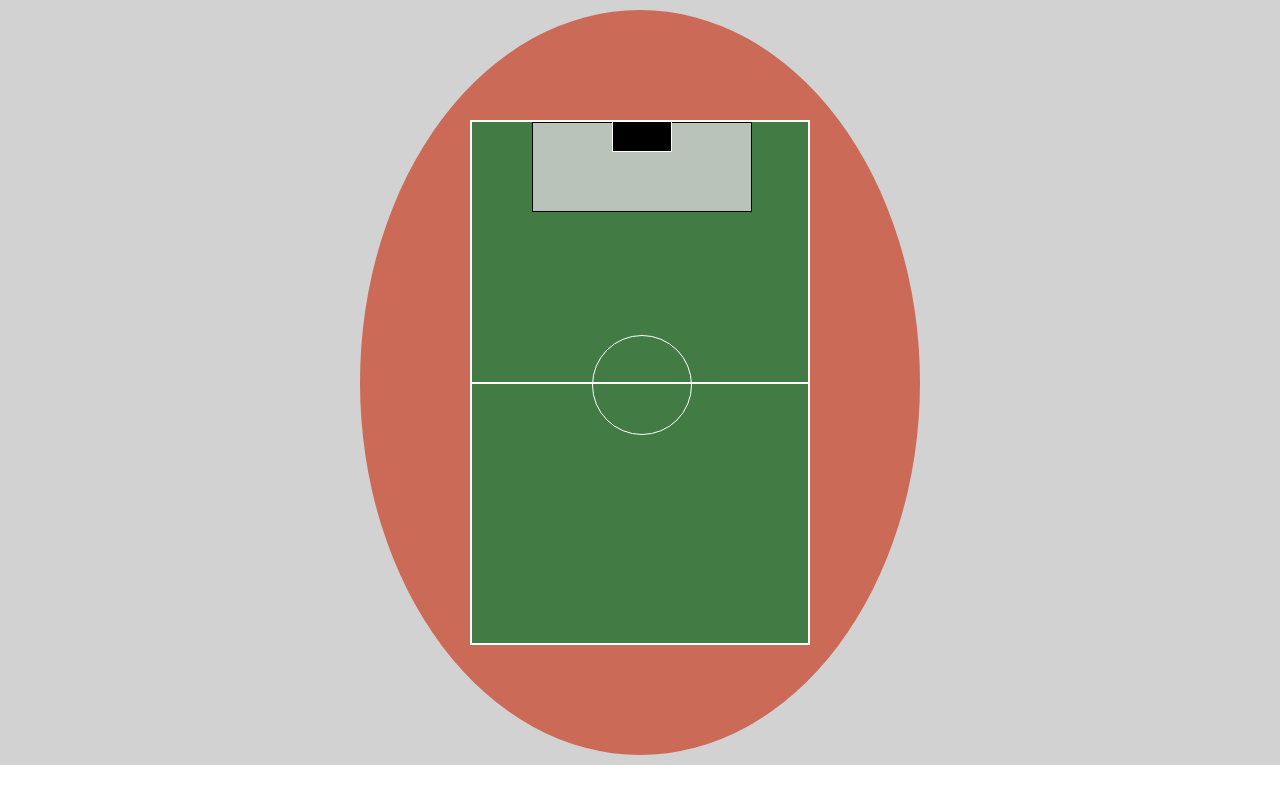
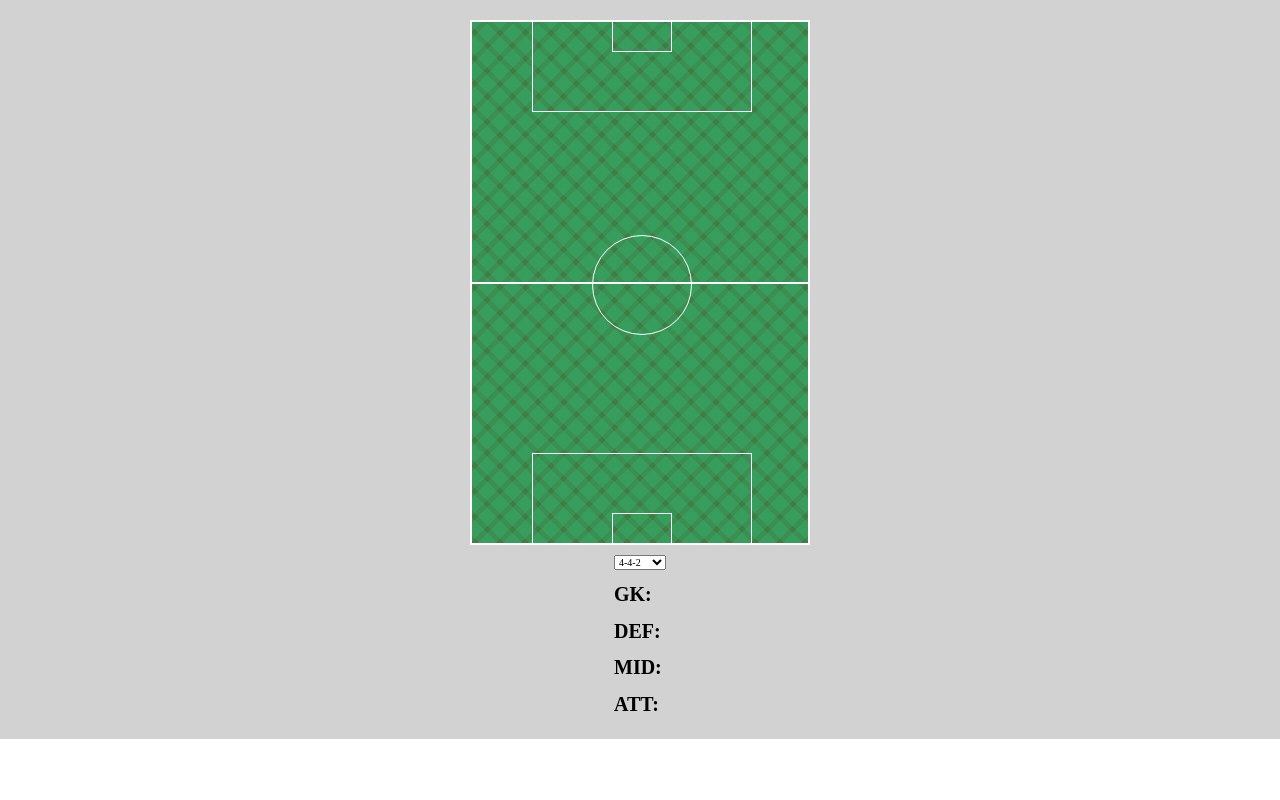
Before and after one commit to corderophilosophy/footy-lineup-thingamajig, a plain HTML site: page index.html in a window 1280 px wide. Drawn offline with nearby package versions, Linux system fonts and the light colour scheme.

Commit message:
Add groundscrew ;), begin lineup integration

```diff
--- a/index.html
+++ b/index.html
@@ -10,7 +10,7 @@
 
 <body>
   <div class="mainContainer">
-    <div class="pitchContainer">
+    <!-- <div class="pitchContainer flex--center"> -->
     <div class="pitch">
       <div class="half topHalf">
       </div>
@@ -19,13 +19,37 @@
       <div class="topSixYardBox">
       </div>
       <div class="centerCircle"></div>
-        <div class="half bottomHalf">
+      <div class="bottomSixYardBox">
       </div>
       <div class="bottomPenaltyArea">
       </div>
-        <div class="bottomSixYardBox">
+      <div class="half bottomHalf">
       </div>
     </div>
+    <!-- </div> -->
+    <div class="lineupContainer">
+      <div class="formationSelection">
+        <select class="" name="formationSelect">
+          <option value="442" selected>4-4-2</option>
+          <option value="433">4-3-3</option>
+          <option value="4141">4-1-2-1</option>
+        </select>
+      </div>
+      <div class="firstEleven">
+        <div class="gk">
+          <h1>GK:</h1>
+        </div>
+        <div class="def">
+          <h1>DEF:</h1>
+        </div>
+        <div class="mid">
+          <h1>MID:</h1>
+        </div>
+        <div class="att">
+          <h1>ATT:</h1>
+        </div>
+      </div>
+      <div class="bench flex--center"></div>
     </div>
   </div>
   <script src="./index.js" charset="utf-8"></script>
--- a/style.css
+++ b/style.css
@@ -1,32 +1,47 @@
 * {
   box-sizing: border-box;
 }
+
 html {
   font-size: 10px;
 }
 
-
 .mainContainer {
   background: #d2d2d2;
+  padding: 1rem;
   display: flex;
+  flex-direction: column;
   align-items: center;
   justify-content: center;
-  padding: 1rem;
 }
 
 .pitchContainer {
+  height: 87.5rem;
+  width: 50.85rem;
   background: #cc6a58;
-  padding: 10rem;
-  border-radius: 50%;
+  border-radius: 30%;
 }
 
 .pitch {
   background: #427c44;
+  background-image: repeating-linear-gradient(-45deg, transparent, transparent 5px, rgba(40, 200, 125, 0.25) 5px, rgba(40, 200, 125, 0.25) 1.8rem), repeating-linear-gradient(45deg, transparent, transparent 5px, rgba(40, 200, 125, 0.25) 5px, rgba(40, 200, 125, 0.25) 1.8rem);
   border: white 2px solid;
   height: 52.5rem;
   width: 34rem;
   margin: 1rem;
   position: relative;
+}
+
+.flex--center {
+  display: flex;
+  align-items: center;
+  justify-content: center;
+}
+
+.flex--two-col {
+  display: flex;
+  align-items: center;
+  justify-content: space-between;
 }
 
 .half {
@@ -42,9 +57,10 @@ html {
   position: absolute;
   height: 9rem;
   width: 22rem;
-  background: #d3d3d3d3;
   position: absolute;
-  border: 1px solid black;
+  border-left: 1px solid white;
+  border-bottom: 1px solid white;
+  border-right: 1px solid white;
   top: 0;
   left: 6rem;
 }
@@ -55,7 +71,6 @@ html {
   border-left: 1px solid white;
   border-bottom: 1px solid white;
   border-right: 1px solid white;
-  background: black;
   position: absolute;
   top: 0;
   left: 14rem;
@@ -75,6 +90,29 @@ html {
   border-top: 1px solid white;
 }
 
-.bottomPenaltyArea {}
+.bottomPenaltyArea {
+  position: absolute;
+  height: 9rem;
+  width: 22rem;
+  position: absolute;
+  border-top: 1px solid white;
+  border-left: 1px solid white;
+  border-right: 1px solid white;
+  bottom: 0;
+  left: 6rem;
+}
 
-.bottomSixYardBox {}
+.bottomSixYardBox {
+  height: 3rem;
+  width: 6rem;
+  border-left: 1px solid white;
+  border-top: 1px solid white;
+  border-right: 1px solid white;
+  position: absolute;
+  bottom: 0;
+  left: 14rem;
+}
+
+.lineupContainer {}
+.firstEleven {}
+.bench {}
```
Lines whose indentation alone changed are shown as unchanged.
